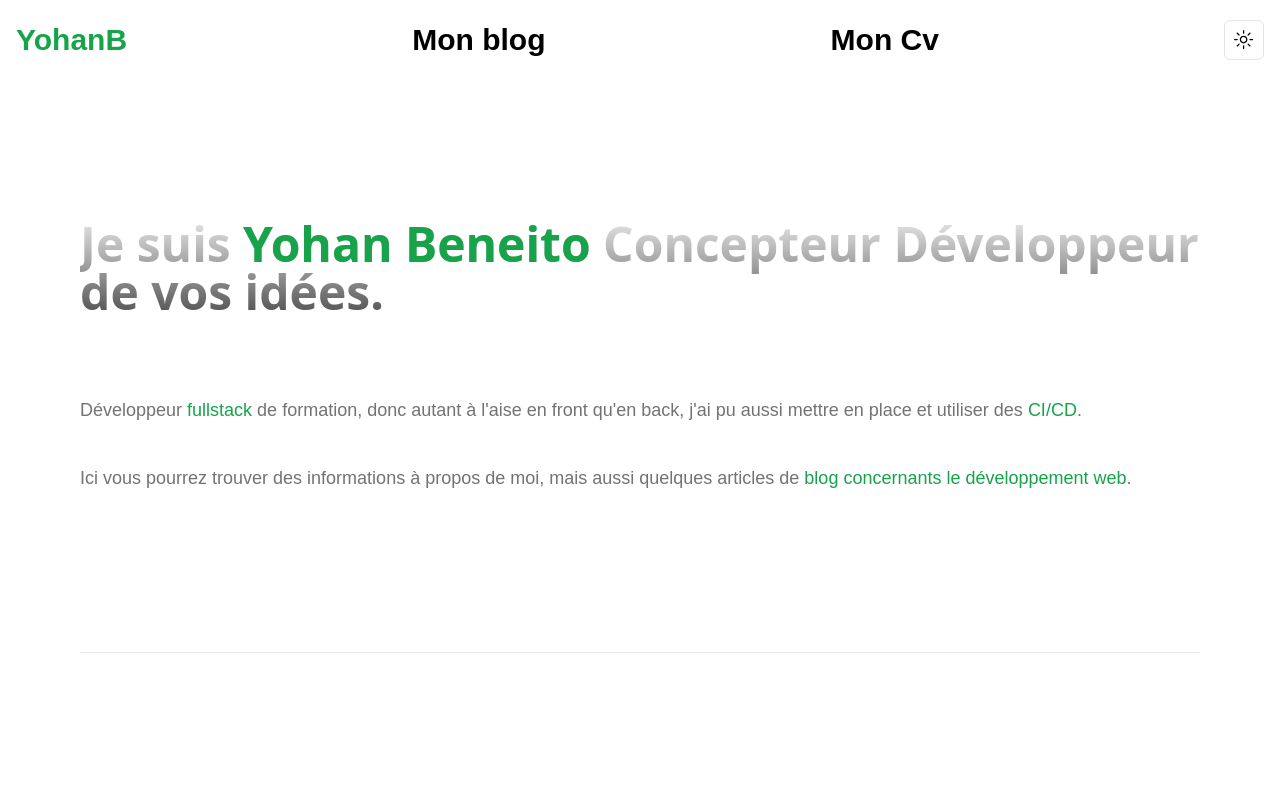
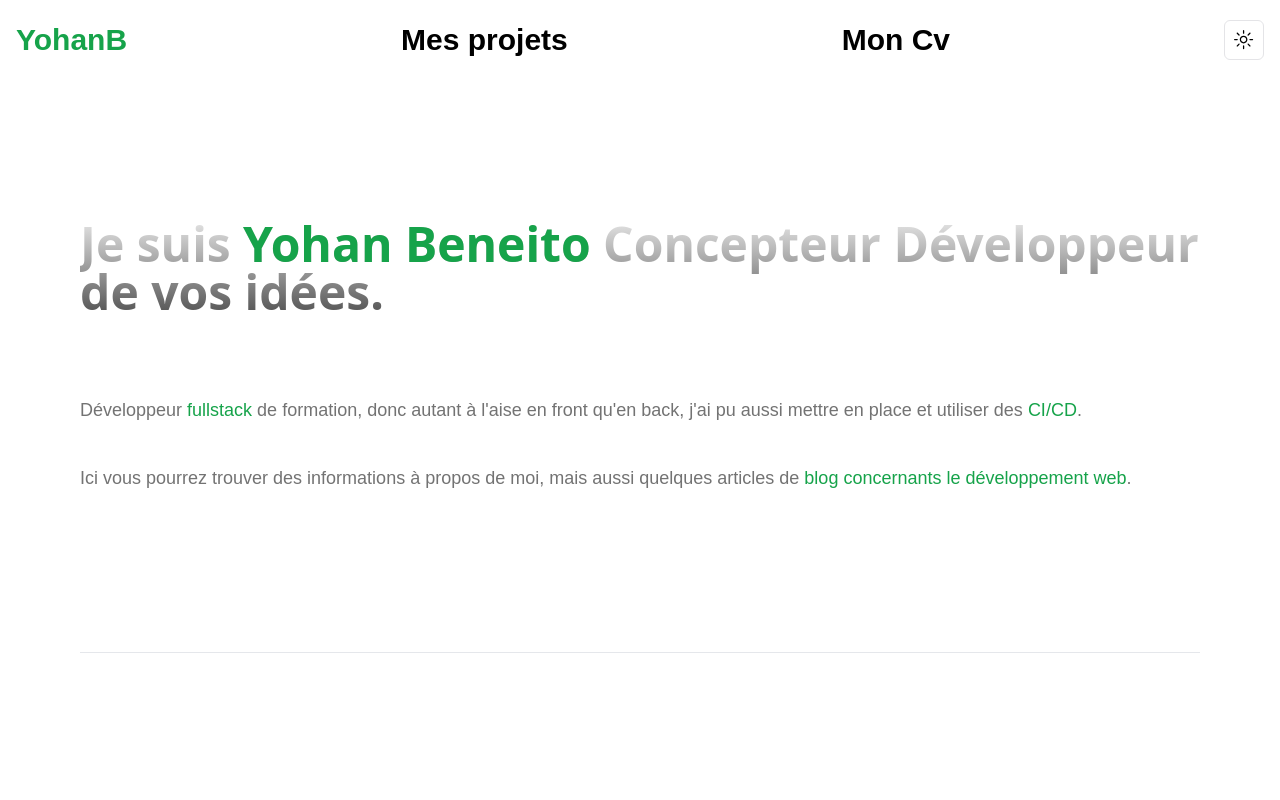
Before and after one commit to ybeneito/site-blog, a Next.js app: page / in a window 1280 px wide. Shown: the top 800 px of the page. Built offline with nearby package versions, Linux system fonts and the light colour scheme; a web font is replaced by a local one.

Commit message:
change link blog to projects

```diff
--- a/components/Navbar.tsx
+++ b/components/Navbar.tsx
@@ -9,8 +9,8 @@ export default function Navbar() {
             <Link href={"/"} className="font-bold text-3xl text-primary active:border-b-2">
                 YohanB
             </Link>
-            <Link href={"/blog"} className="font-bold text-3xl active:border-b-2">
-                Mon blog
+            <Link href={"/#projects"} className="font-bold text-3xl active:border-b-2">
+                Mes projets
             </Link>
             <Link href={"/cv"} className="font-bold text-3xl active:border-b-2">
                 Mon Cv
--- a/components/sections/Landing.tsx
+++ b/components/sections/Landing.tsx
@@ -20,7 +20,7 @@ export default function Landing() {
           <Career />
         </section>
         <hr />
-        <section className="animate-slidein [--slidein-delay:700ms] opacity-0 my-40">
+        <section id="projects" className="animate-slidein [--slidein-delay:700ms] opacity-0 my-40">
           <Projects />
         </section>
         <hr />
```
